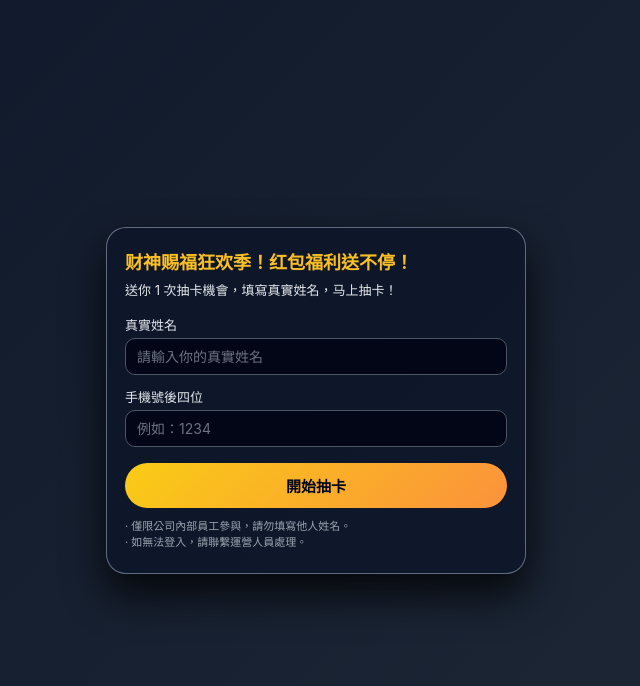
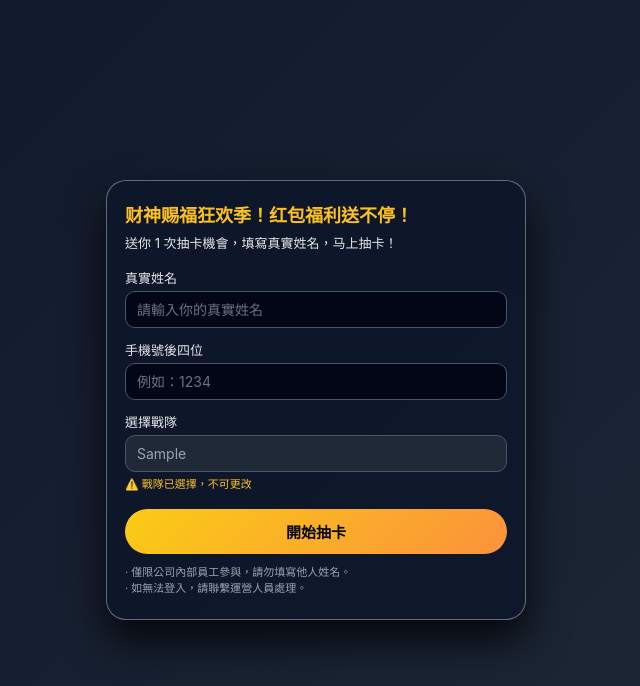
Before and after one commit to fammerhat/card-lottery, a Flask app: template templates/user_login.html in a window 1280 px wide. Shown: the top 686 px of the page, without its empty margins (324-964 px from the left). Run offline with Flask 3, Linux system fonts and the light colour scheme; the template is opened without the code that fills it: most values are stand-ins (such as "Sample title", 1, 10 or a date in 2020).

Commit message:
登入頁新增戰隊選擇功能，首次登入必須選擇，選擇後不可更改

```diff
--- a/app.py
+++ b/app.py
@@ -138,10 +138,16 @@ def user_login_page():
     if request.method == "POST":
         name = (request.form.get("name") or "").strip()
         phone_last4 = (request.form.get("phone_last4") or "").strip()
+        team = (request.form.get("team") or "").strip()
 
         if not name or not phone_last4 or len(phone_last4) != 4 or not phone_last4.isdigit():
             error = "請輸入正確的姓名和手機後四位。"
-            return render_template("user_login.html", error=error)
+            return render_template(
+                "user_login.html",
+                error=error,
+                team_choices=TEAM_CHOICES,
+                existing_team=None,
+            )
 
         login_name = f"{name}_{phone_last4}"
         device_id = get_device_identifier()
@@ -151,10 +157,19 @@ def user_login_page():
 
         if user is None:
             # 首次登入：建立用戶、綁定設備、發放 1 次抽卡
+            if not team or team not in TEAM_CHOICES:
+                error = "請選擇戰隊。"
+                return render_template(
+                    "user_login.html",
+                    error=error,
+                    team_choices=TEAM_CHOICES,
+                    existing_team=None,
+                )
+
             user = User(
                 name=name,
                 login_name=login_name,
-                team=None,
+                team=team,
                 consumed_draws=0,
                 remaining_draws=1,
                 first_login_at=now,
@@ -168,6 +183,7 @@ def user_login_page():
             db.session.commit()
         else:
             # 非首次登入：檢查設備是否已綁定
+            # 如果用戶已有戰隊，忽略表單中的戰隊選擇（不可更改）
             user.last_login_at = now
             db.session.commit()
 
@@ -185,14 +201,26 @@ def user_login_page():
                     db.session.add(pd)
                     db.session.commit()
                 error = "已有同名用戶在其他設備登入，建議聯繫運營人員。"
-                return render_template("user_login.html", error=error)
+                return render_template(
+                    "user_login.html",
+                    error=error,
+                    team_choices=TEAM_CHOICES,
+                    existing_team=user.team,
+                )
 
         # 設定 7 天免登入
         session.permanent = True
         session["user_id"] = user.user_id
         return redirect(url_for("draw_page"))
 
-    return render_template("user_login.html", error=error)
+    # GET 請求：檢查是否有已存在的用戶（通過 URL 參數或 session 判斷）
+    # 這裡簡化處理，直接顯示選擇框
+    return render_template(
+        "user_login.html",
+        error=error,
+        team_choices=TEAM_CHOICES,
+        existing_team=None,
+    )
 
 
 @app.route("/logout")
--- a/templates/user_login.html
+++ b/templates/user_login.html
@@ -65,6 +65,13 @@
       border-color: #fbbf24;
       box-shadow: 0 0 0 1px rgba(251, 191, 36, 0.7);
     }
+    select.input {
+      cursor: pointer;
+    }
+    select.input option {
+      background: #020617;
+      color: #e5e7eb;
+    }
     .button {
       width: 100%;
       padding: 12px;
@@ -124,6 +131,32 @@
         />
       </div>
 
+      <div class="field">
+        <div class="label">選擇戰隊</div>
+        {% if existing_team %}
+        <input
+          class="input"
+          type="text"
+          value="{{ existing_team }}"
+          disabled
+          style="background: #1f2937; color: #9ca3af; cursor: not-allowed;"
+        />
+        <div class="tip" style="margin-top: 4px; color: #fbbf24;">
+          ⚠️ 戰隊已選擇，不可更改
+        </div>
+        {% else %}
+        <select class="input" name="team" required>
+          <option value="">請選擇戰隊</option>
+          {% for team in team_choices %}
+          <option value="{{ team }}">{{ team }}</option>
+          {% endfor %}
+        </select>
+        <div class="tip" style="margin-top: 4px; color: #fbbf24;">
+          ⚠️ 選擇後不可更改，請謹慎選擇
+        </div>
+        {% endif %}
+      </div>
+
       <button type="submit" class="button">開始抽卡</button>
 
       {% if error %}
```
